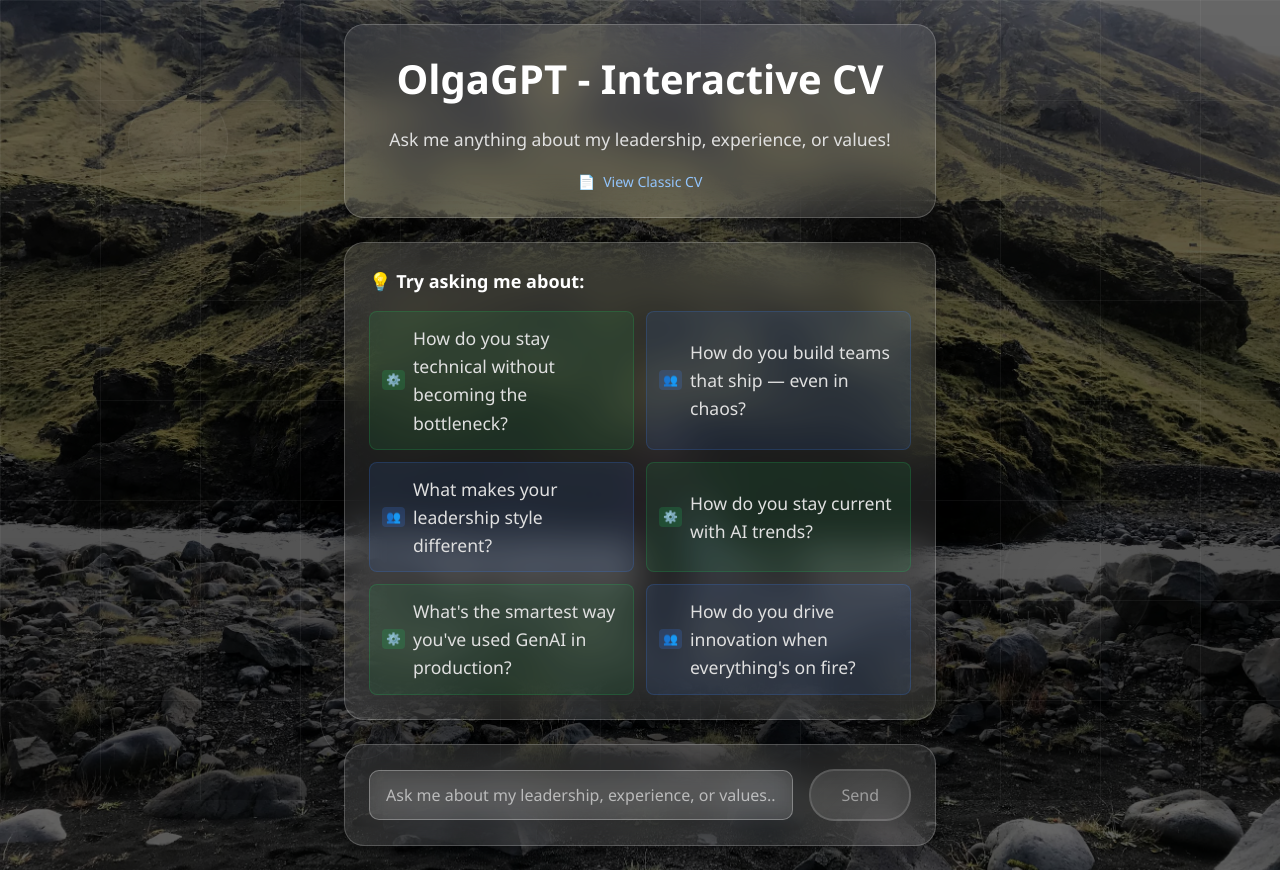
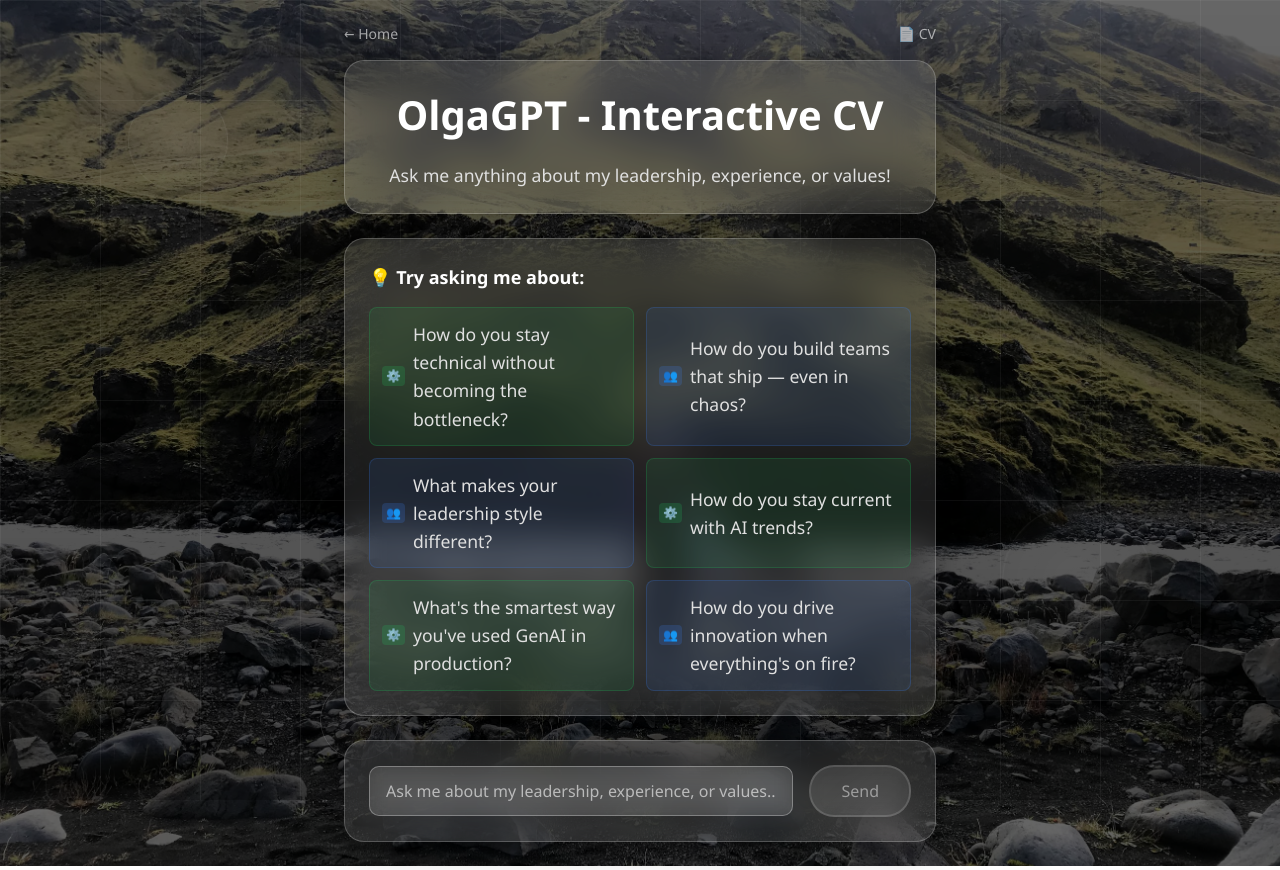
Before and after one commit to oyasovsky/online-cv-game, a Next.js app: page /olgagpt in a window 1280 px wide. Built offline with nearby package versions, Linux system fonts and the light colour scheme.

Commit message:
feat: minimalist navigation design for OlgaGPT page - Move navigation links outside main glass-card area - Add subtle Home and CV links with minimal styling - Replace CV arrow with document emoji - Improve overall clean and minimalist UX

```diff
--- a/pages/olgagpt.js
+++ b/pages/olgagpt.js
@@ -384,21 +384,29 @@ export default function Game() {
     <>
       <ParallaxBackground />
       <div className="min-h-screen flex flex-col p-6 relative z-10 w-full lg:w-1/2 lg:mx-auto">
+        {/* Minimal Navigation */}
+        <div className="flex justify-between items-center mb-4">
+          <a
+            href="/"
+            className="text-white/60 hover:text-white/80 transition-colors text-sm"
+          >
+            ← Home
+          </a>
+          <a
+            href="/Olga_Yasovsky_CV.pdf"
+            target="_blank"
+            rel="noopener noreferrer"
+            download="Olga_Yasovsky_CV.pdf"
+            className="text-white/60 hover:text-white/80 transition-colors text-sm"
+          >
+            📄 CV
+          </a>
+        </div>
+
         {/* Header */}
         <div className="glass-card p-6 mb-6 text-center">
           <h1 className="section-title">OlgaGPT - Interactive CV</h1>
           <p className="body-text">Ask me anything about my leadership, experience, or values!</p>
-          <div className="mt-4">
-            <a
-              href="/data/olga-yasovsky-cv.pdf"
-              target="_blank"
-              rel="noopener noreferrer"
-              className="inline-flex items-center space-x-2 text-blue-300 hover:text-blue-200 transition-colors text-sm"
-            >
-              <span>📄</span>
-              <span>View Classic CV</span>
-            </a>
-          </div>
         </div>
 
         {/* Show loading state during SSR to prevent hydration errors */}
```
Also changed, not shown: 2 other files (tests, documents, lock files or other folders).
